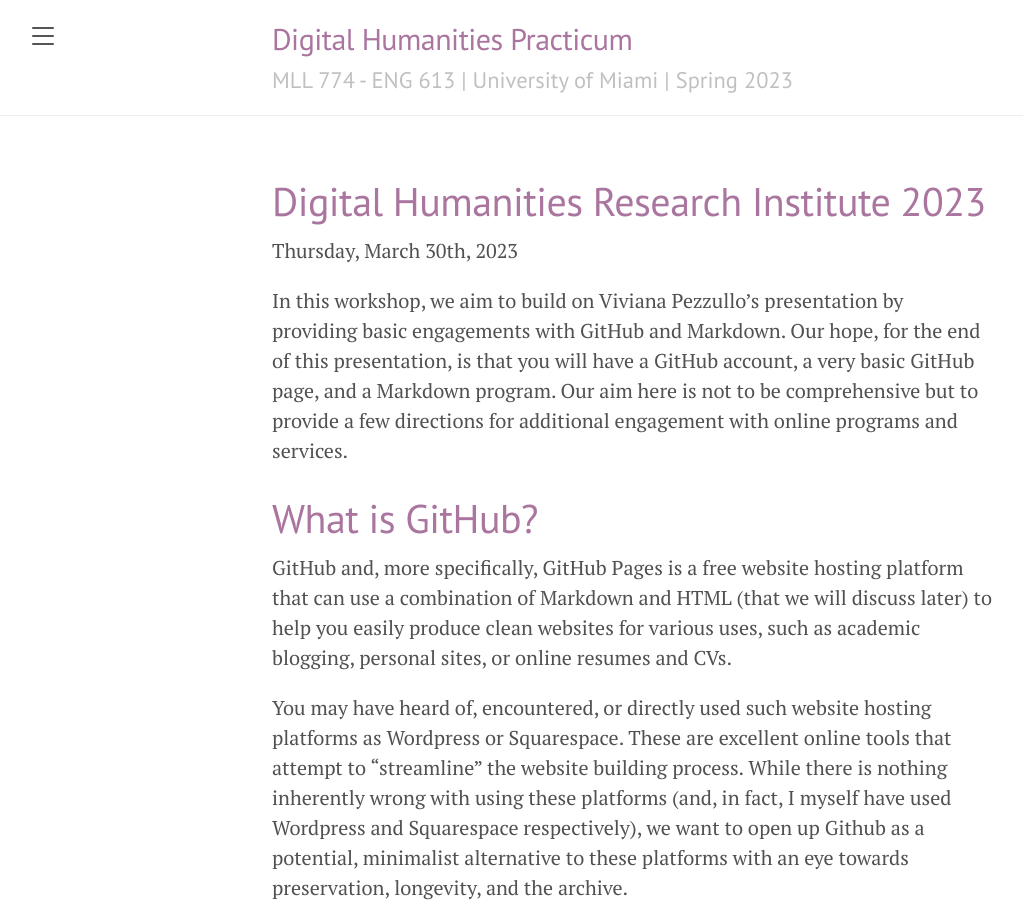
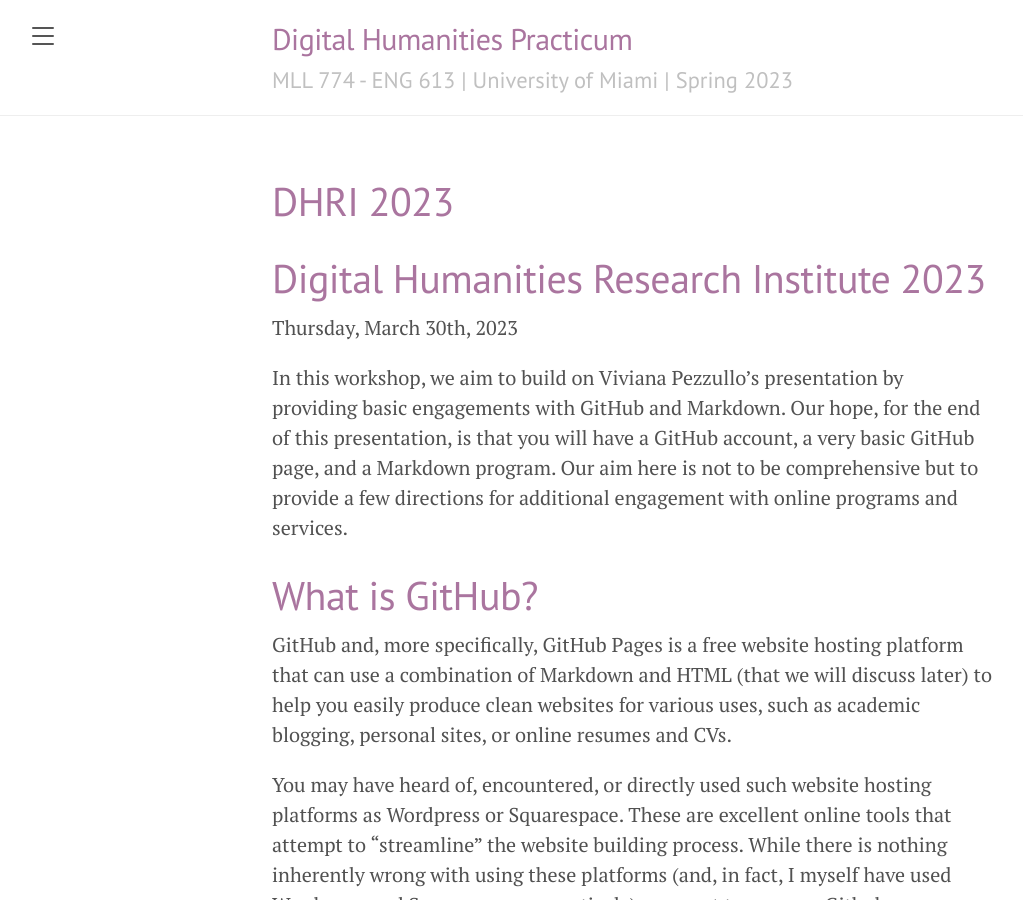
Before and after one commit to susannalles/DHPracticum_Spring23, a Jekyll site: the page built from DHRI_2023.md, in a window 1280 px wide and 900 px high. Shown: the whole window, without its empty margins (8-1031 px from the left). Built offline with Jekyll 4.4.1, drawn with Linux system fonts in a browser that asks for light colours.

Commit message:
Update DHRI_2023.md

```diff
--- a/DHRI_2023.md
+++ b/DHRI_2023.md
@@ -1,8 +1,9 @@
 ---
 layout: page
-title: Digital Humanities Research Institute 2023
+title: DHRI 2023
 ---
 
+# Digital Humanities Research Institute 2023
 Thursday, March 30th, 2023
 
 In this workshop, we aim to build on Viviana Pezzullo's presentation by providing basic engagements with GitHub and Markdown. Our hope, for the end of this presentation, is that you will have a GitHub account, a very basic GitHub page, and a Markdown program. Our aim here is not to be comprehensive but to provide a few directions for additional engagement with online programs and services.
```
